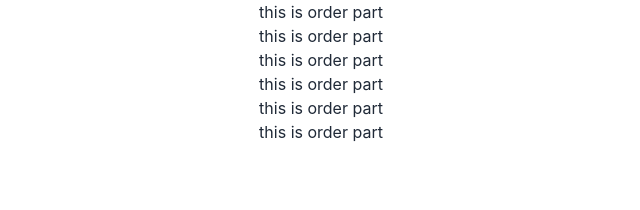
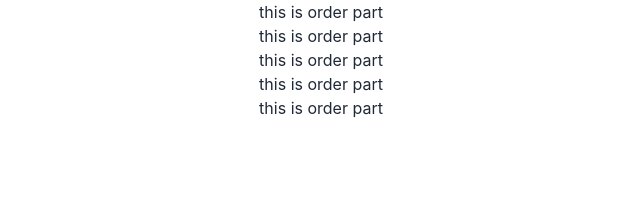
Before and after one commit to nazmu957/mongo-crud-client, a React (Create React App) app: page /orders in a window 1280 px wide. Shown: the top 210 px of the page, without its empty margins (319-959 px from the left). Built offline with nearby package versions, Linux system fonts and the light colour scheme.

Commit message:
code review

```diff
--- a/src/components/Orders.js
+++ b/src/components/Orders.js
@@ -8,7 +8,7 @@ const Orders = () => {
             <h2>this is order part</h2>
             <h2>this is order part</h2>
             <h2>this is order part</h2>
-            <h2>this is order part</h2>
+
 
         </div>
     );
```
